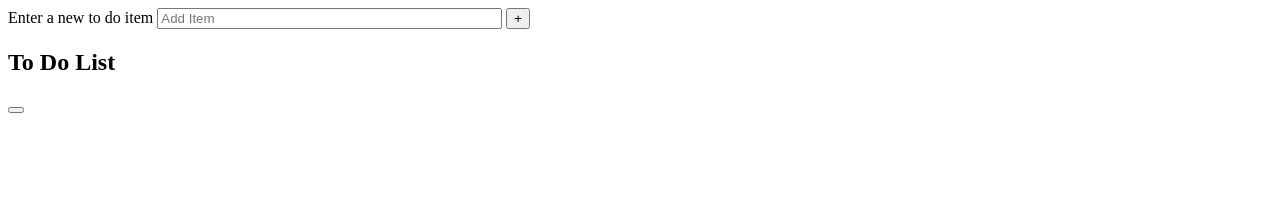
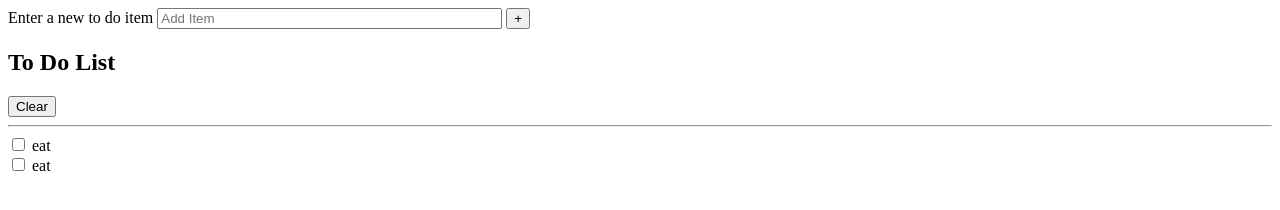
Before and after one commit to vrick6749/WebApp, a plain HTML site: page index.html in a window 1280 px wide. Drawn offline with Linux system fonts and the light colour scheme.

Commit message:
created items and list container

```diff
--- a/index.html
+++ b/index.html
@@ -21,7 +21,19 @@
         <section class="listContainer">
             <div class="ListTitle">
                 <h1>To Do List</h1>
-                <button id="clearItems" class="button" title="Clear the List">
+                <button id="clearItems" class="button" title="Clear the List" aria-label="Remove all items from the list" tabindex="0">
+                    Clear</button>
+            </div>
+            <hr />
+            <div id ="listItems">
+                        <div class="item"> <!--These items in the box are temporary for designing purposes all items will be js produced-->
+                            <input type="checkbox" id="1" tabindex="0">
+                            <label for="1">eat</label>
+                        </div>
+                        <div class="item">
+                            <input type="checkbox" id="1" tabindex="0">
+                            <label for="1">eat</label>
+                        </div>
             </div>
         </section>
     </main>
```
